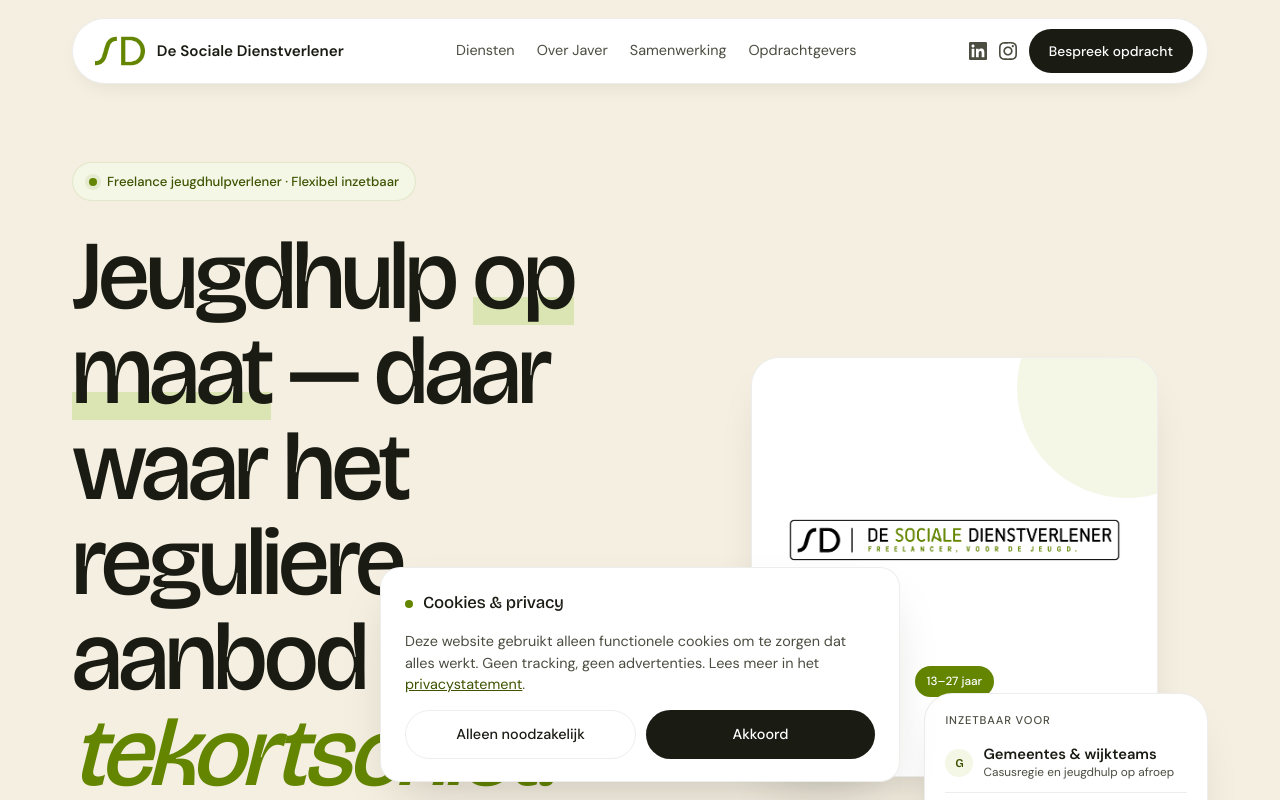
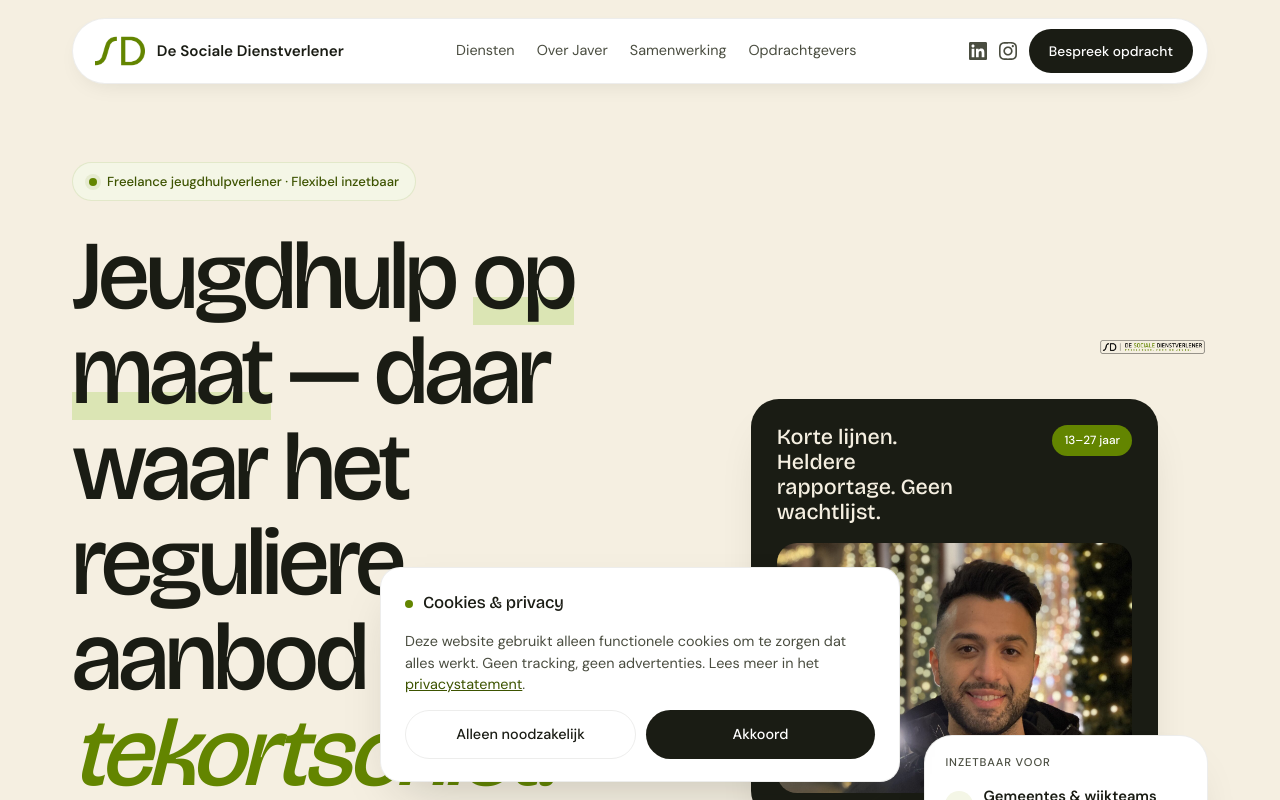
Before and after one commit to javerhannani/socialedienstverlener, a Next.js app: page / in a window 1280 px wide. Shown: the top 800 px of the page. Built offline with nearby package versions, Linux system fonts and the light colour scheme.

Commit message:
Restore hero photo, add logo above stack, bigger footer logo

```diff
--- a/components/Footer.tsx
+++ b/components/Footer.tsx
@@ -11,7 +11,7 @@ export default function Footer() {
             alt="De Sociale Dienstverlener — Freelancer, voor de jeugd."
             width={3125}
             height={1806}
-            className="h-48 w-auto max-720:h-36"
+            className="h-72 w-auto max-720:h-52"
           />
         </div>
         <SocialLinks size="md" className="justify-center mb-5" />
--- a/components/Hero.tsx
+++ b/components/Hero.tsx
@@ -73,33 +73,44 @@ export default function Hero() {
           </div>
 
           {/* Right column: hero stack */}
-          <div className="relative h-[560px] max-920:h-[520px] max-520:h-[480px]">
-            {/* c1 logo brand card */}
-            <div
-              className="absolute top-0 left-0 right-[50px] bottom-[140px] bg-white border border-line p-[26px] rounded-[28px] flex flex-col items-center justify-center gap-6 overflow-hidden max-520:right-6 max-520:bottom-[160px] max-520:p-5"
-              style={{ boxShadow: "0 22px 50px -22px #1a1c1430" }}
-            >
-              <div
-                aria-hidden="true"
-                className="absolute rounded-full"
-                style={{
-                  right: "-80px",
-                  top: "-80px",
-                  width: 220,
-                  height: 220,
-                  background: "var(--olive-faint)",
-                }}
-              />
+          <div className="relative flex flex-col">
+            {/* Logo above the card stack */}
+            <div className="flex justify-end mb-5 max-920:justify-center">
               <Image
                 src="/logo-full.png"
                 alt="De Sociale Dienstverlener — Freelancer, voor de jeugd."
                 width={3125}
                 height={1806}
                 priority
-                className="relative w-full max-w-[460px] h-auto"
+                className="h-16 w-auto max-720:h-14"
               />
-              <div className="relative bg-olive text-white py-[6px] px-3 rounded-pill text-[0.74rem] font-medium whitespace-nowrap">
-                13–27 jaar
+            </div>
+
+            <div className="relative h-[560px] max-920:h-[520px] max-520:h-[480px]">
+            {/* c1 dark photo card */}
+            <div
+              className="absolute top-0 left-0 right-[50px] bottom-[140px] bg-ink text-cream p-[26px] rounded-[28px] flex flex-col gap-[18px] overflow-hidden max-520:right-6 max-520:bottom-[160px] max-520:p-5"
+              style={{ boxShadow: "0 22px 50px -22px #1a1c1430" }}
+            >
+              <div className="flex justify-between items-start gap-3">
+                <h4
+                  className="m-0 font-display font-medium text-[1.35rem] leading-[1.15]"
+                  style={{ maxWidth: "13ch" }}
+                >
+                  Korte lijnen. Heldere rapportage. Geen wachtlijst.
+                </h4>
+                <div className="bg-olive text-white py-[6px] px-3 rounded-pill text-[0.74rem] font-medium whitespace-nowrap">
+                  13–27 jaar
+                </div>
+              </div>
+              <div className="relative flex-1 rounded-[20px] overflow-hidden">
+                <Image
+                  src="/javer-sfeer.jpg"
+                  alt="Javer Hannani"
+                  fill
+                  sizes="(max-width: 920px) 100vw, 45vw"
+                  className="object-cover"
+                />
               </div>
             </div>
 
@@ -136,6 +147,7 @@ export default function Hero() {
                 </div>
               ))}
             </div>
+            </div>
           </div>
         </div>
       </div>
```
